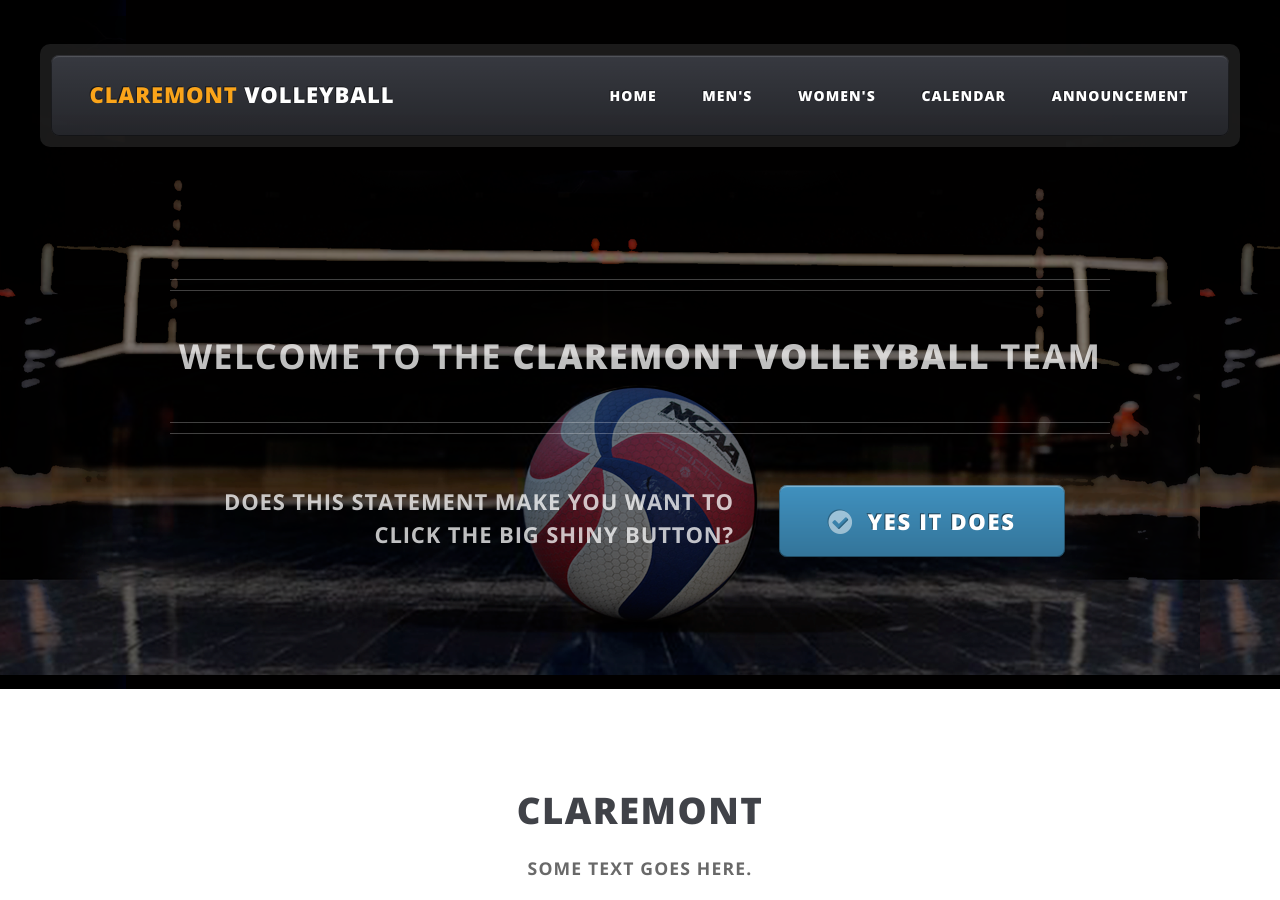
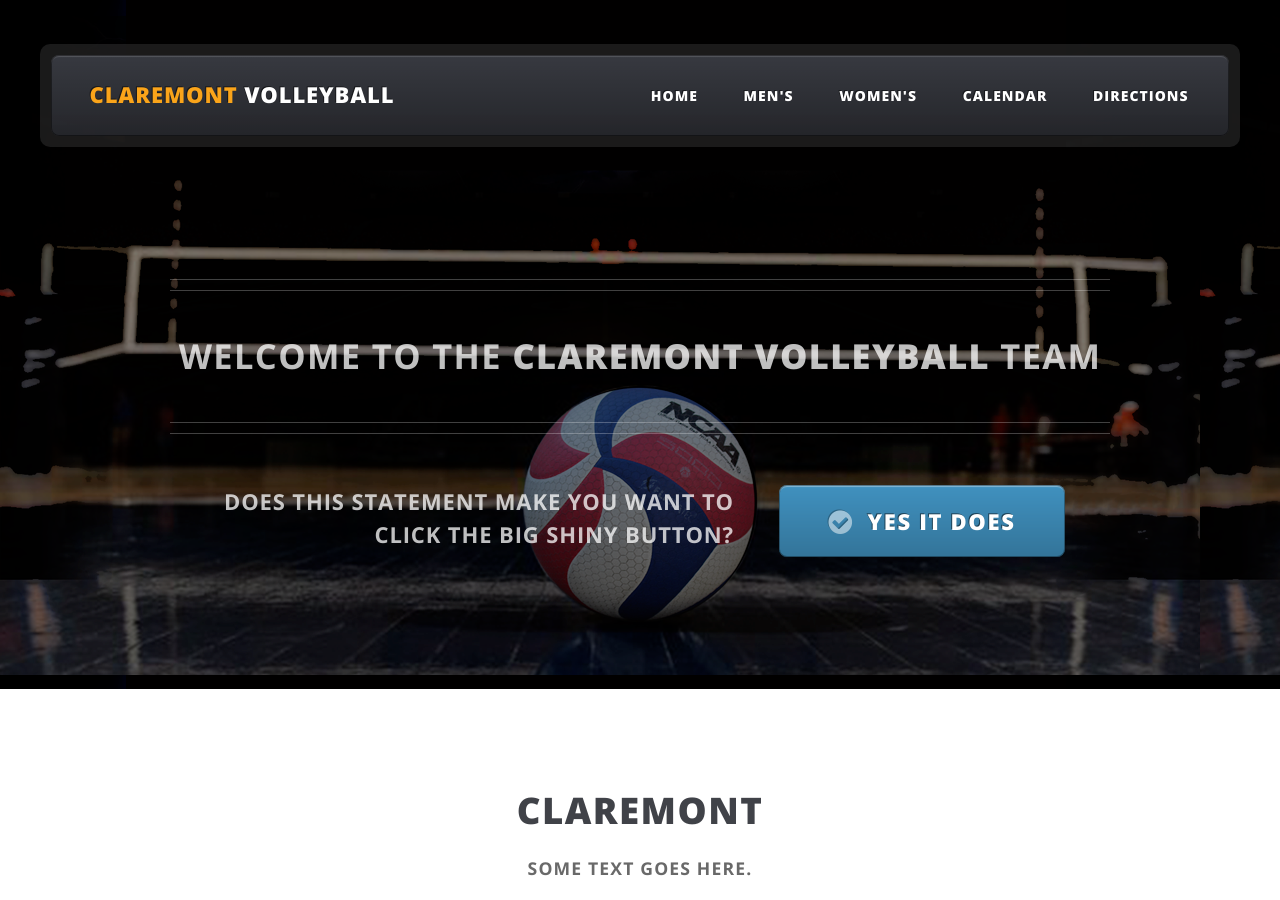
Before and after one commit to claremont-volleyball/claremontvolleyball.com, a Jekyll site: the page built from index.html, in a window 1280 px wide and 900 px high. Built offline with Jekyll 4.4.1, drawn with Linux system fonts in a browser that asks for light colours.

Commit message:
changed announcements to directions

```diff
--- a/_includes/header.html
+++ b/_includes/header.html
@@ -44,10 +44,10 @@
             class="current_page_item"
           {% endif %}><a href="/calendar">Calendar</a></li>
           <li
-          {% if page.url == "/announcement/index.html" %}
+          {% if page.url == "/directions/index.html" %}
             {{ page.url }}
             class="current_page_item"
-          {% endif %}><a href="/announcement">Announcement</a></li>
+          {% endif %}><a href="/directions">Directions</a></li>
         </ul>
       </nav>
 
```
